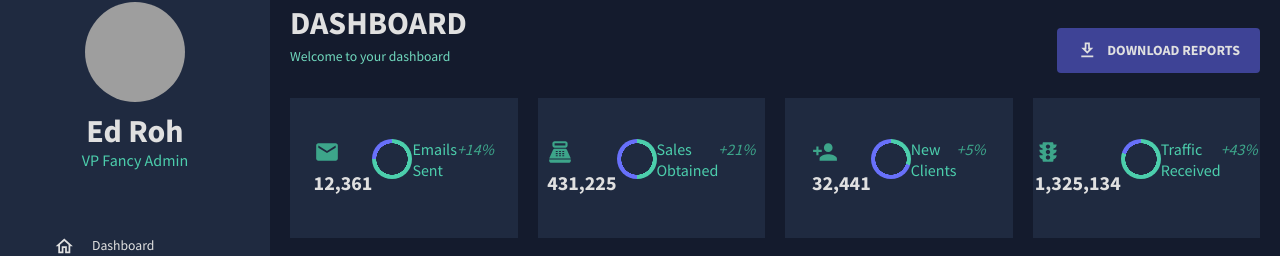
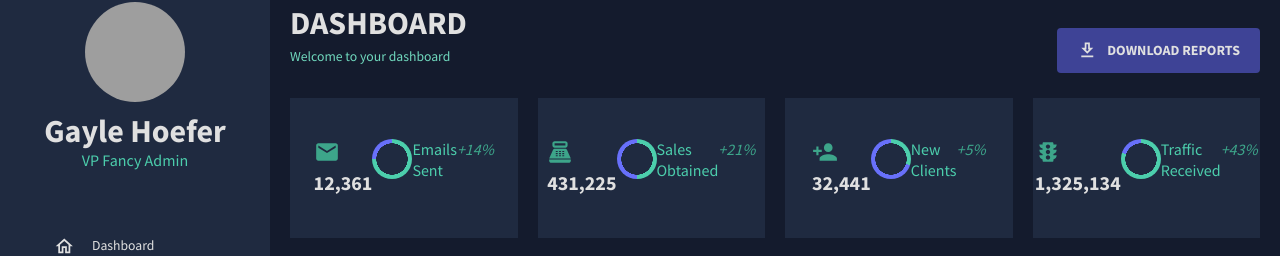
Before and after one commit to hoeferg/Ecommerce, a React (Create React App) app: page / in a window 1280 px wide. Shown: the part 85-341 px from the top of the page. Built offline with nearby package versions, Linux system fonts and the light colour scheme; grey boxes are pictures that could not be loaded.

Commit message:
Change name on sidebar

```diff
--- a/src/scenes/global/Sidebar.jsx
+++ b/src/scenes/global/Sidebar.jsx
@@ -104,7 +104,7 @@ const Sidebar = () => {
                             </Box>
 
                             <Box textAlign="center">
-                                <Typography variant="h2" color={colors.grey[100]} fontWeight="bold" sx={{ m: "10px 0 0 0" }}>Ed Roh</Typography>
+                                <Typography variant="h2" color={colors.grey[100]} fontWeight="bold" sx={{ m: "10px 0 0 0" }}>Gayle Hoefer</Typography>
                                 <Typography variant="h5" color={colors.greenAccent[500]}>VP Fancy Admin</Typography>
                             </Box>
                         </Box>
```
Also changed, not shown: 1 other file (tests, documents, lock files or other folders).
